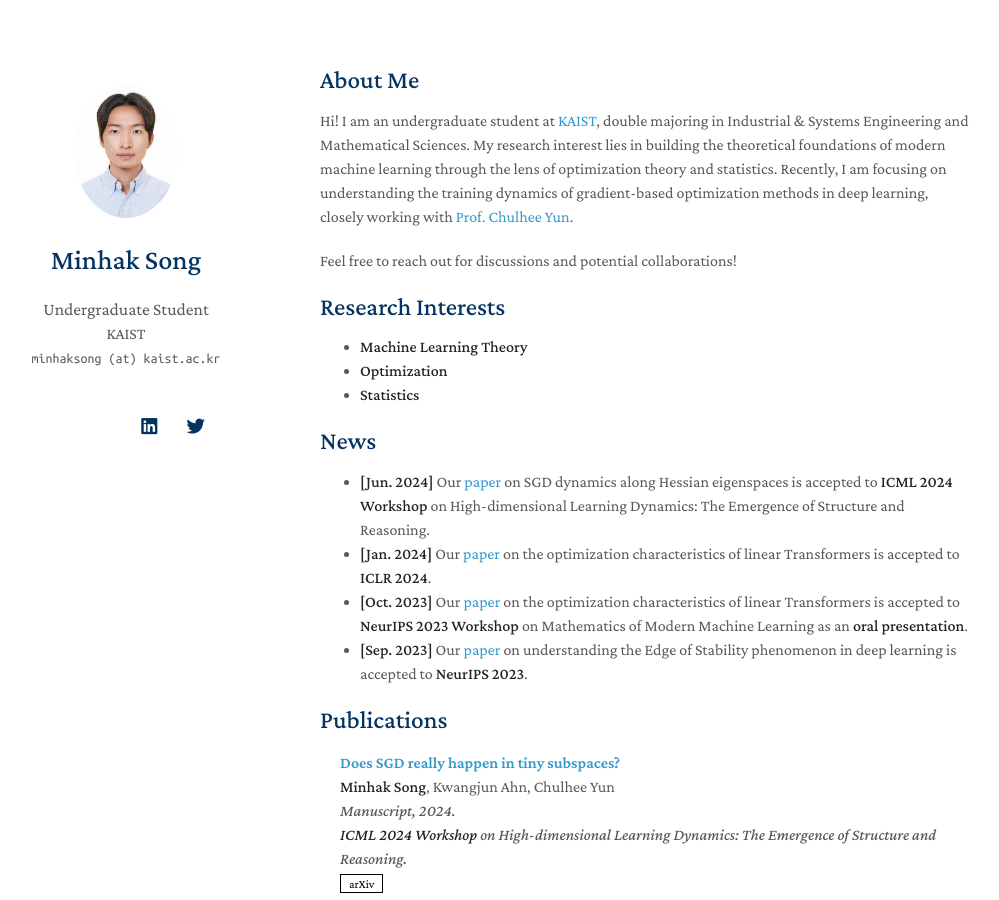
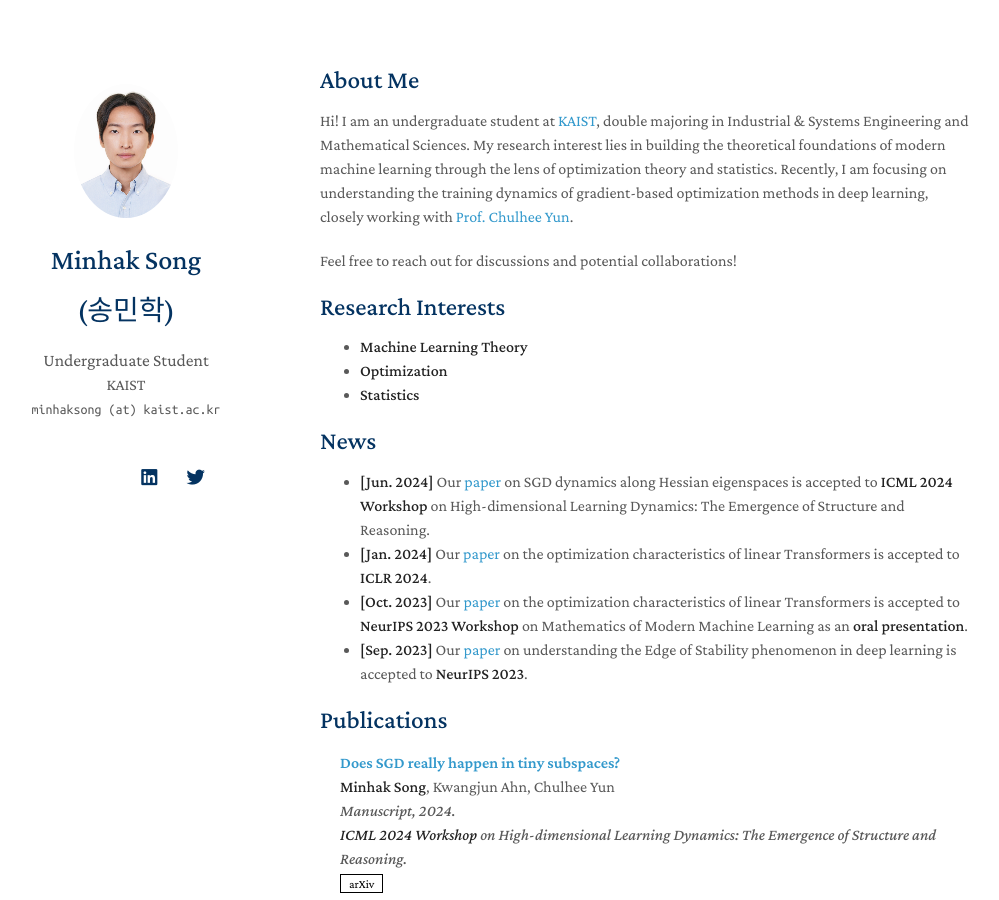
Before and after one commit to songminhak/songminhak.github.io, a Jekyll site: the page built from index.md, in a window 1280 px wide and 900 px high. Shown: the whole window, without its empty margins (150-1149 px from the left). Built offline with Jekyll 4.4.1, drawn with Linux system fonts in a browser that asks for light colours; nearby versions of some CDN libraries; a style sheet for code colours, icons or effects is not loaded; our own code applies the rules of GitHub Pages for plain Markdown files.

Commit message:
update name

```diff
--- a/_layouts/homepage.html
+++ b/_layouts/homepage.html
@@ -45,9 +45,9 @@
 
         <h1>{{ site.title }}</h1>
         {% if site.title_KR %}
-        <h1>{{ ( site.title_KR ) }}</h1>
+        <h1>({{site.title_KR}})</h1>
         {% endif %}
-        {% if site.title_KR %}
+        {% if site.position %}
         <position style="font-size:1.10rem;">{{ site.position }}</position>
         <br>
         {% endif %}
```
